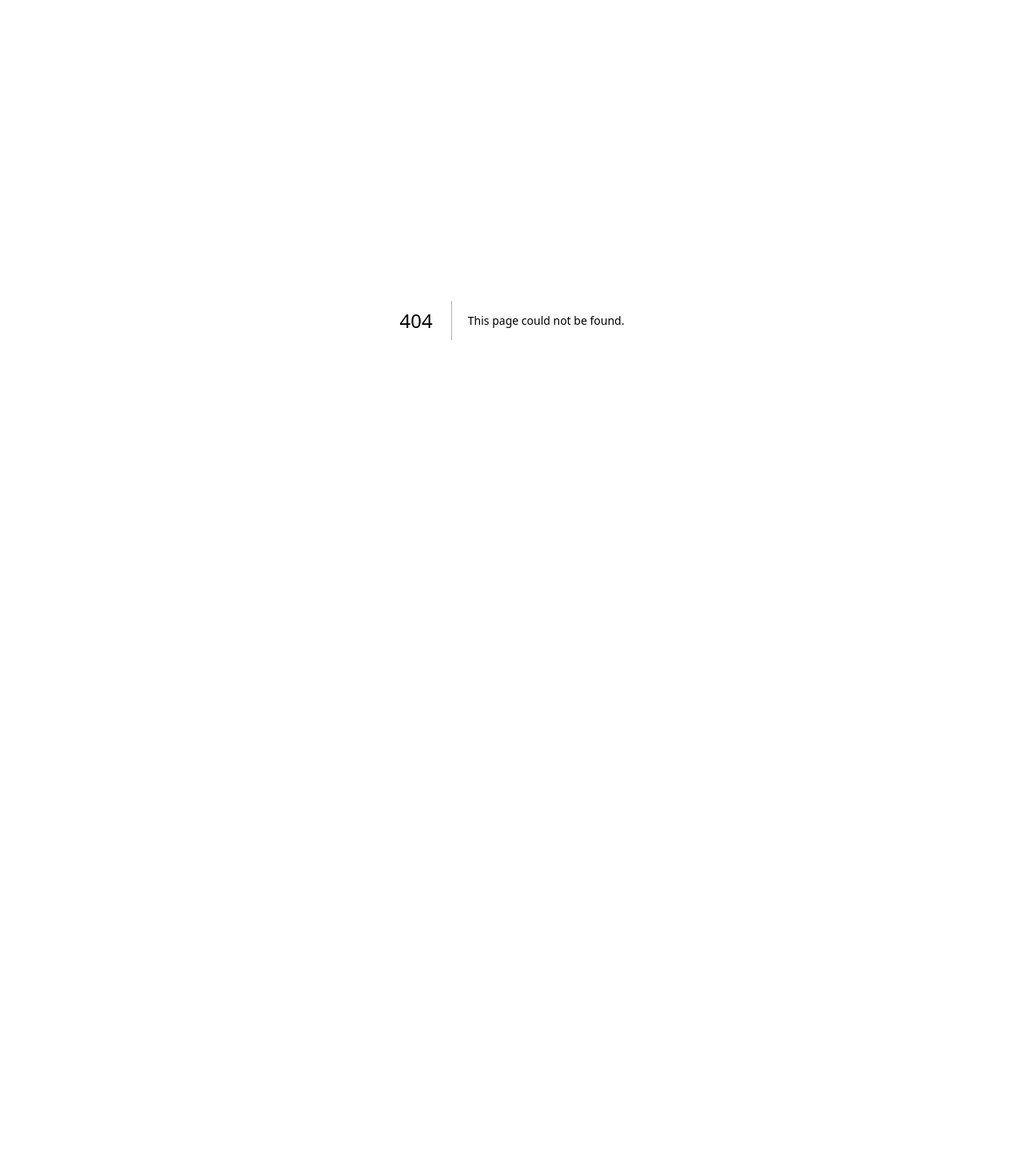
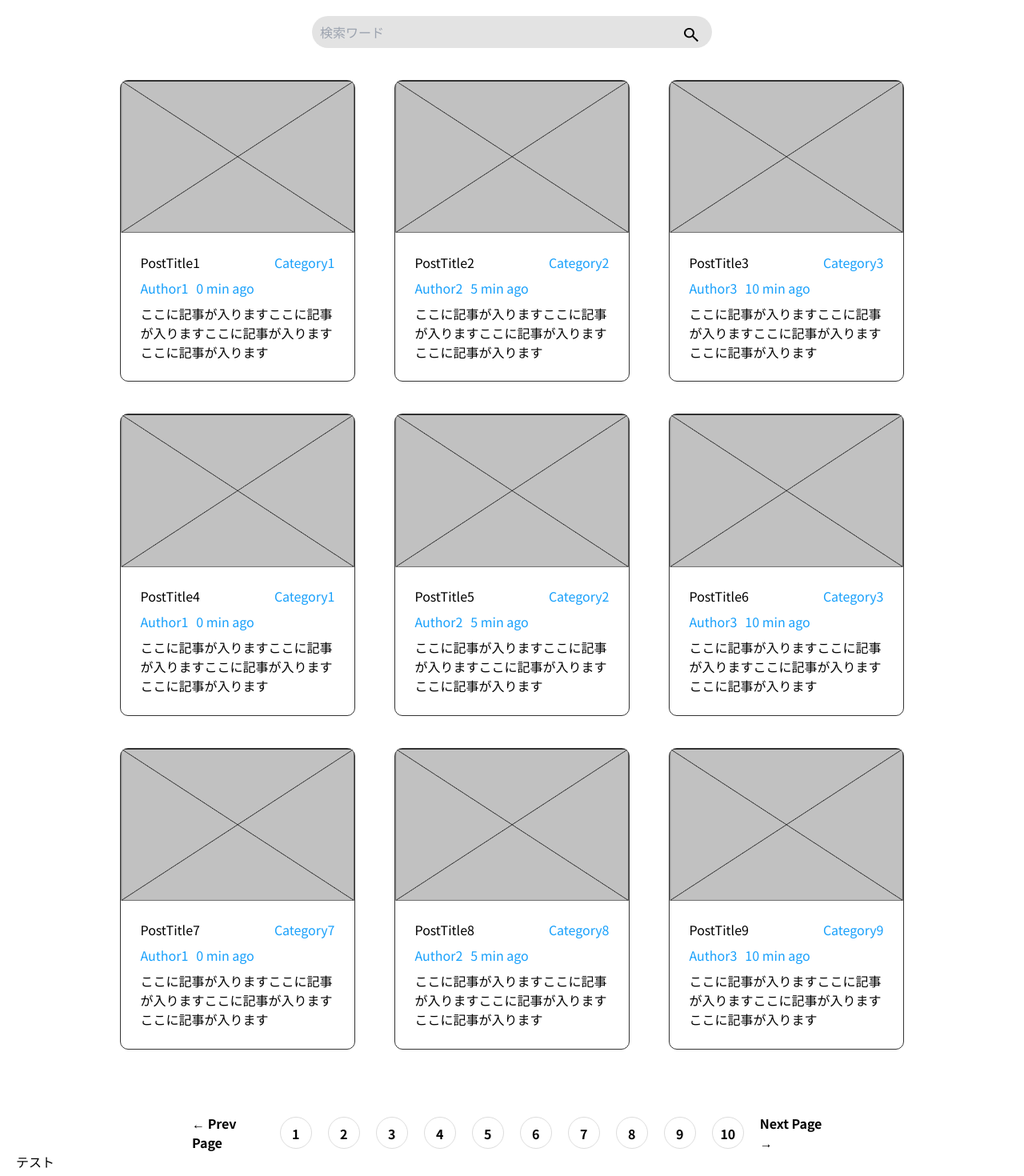
Before and after one commit to RyogoIimura/techblog, a Next.js app: page /home in a window 1280 px wide. Before the commit this address had no page. Shown: the top 1470 px of the page at 80% size. Before the commit the page ends 800 px from the top, so only its background shows below. Built offline with nearby package versions, Linux system fonts and the light colour scheme.

Commit message:
mainからpull時にエラーが多発したので、新しいブランチを切り直して作り直しました

```diff
--- /dev/null
+++ b/app/home/home.module.css
@@ -0,0 +1,175 @@
+.main {
+  padding: 20px;
+}
+
+@media screen and (max-width:767px){
+  .main {
+    padding: 16px;
+  }
+}
+
+.txtBlue{
+  color: #18A0FB;
+}
+
+.container {
+  max-width: 980px;
+  margin: 0 auto;
+}
+
+/* 検索バー */
+.searchBox {
+  display: block;
+  margin: 0 auto;
+  position: relative;
+  display: flex;
+  width: 100%;
+  margin-bottom: 40px;
+  height: 40px;
+  max-width: 500px;
+}
+
+.searchBox input[type="text"] {
+  flex-grow: 1;
+  padding: 0.7rem 0 0.7rem 0.8rem;
+  background-color: rgba(197, 197, 197, 0.48);
+  border-radius: 40px;
+  border: none;
+  padding: 2px;
+  padding-left: 10px;
+}
+
+@media screen and (max-width:767px){
+  .searchBox input {
+    max-width: 200px;
+  }
+}
+
+.searchBox button {
+  position: absolute;
+  top: -0.05rem;
+  right: 0;
+  cursor: pointer;
+  padding: .8rem .9rem .8rem .8rem;
+  border: none;
+  background: none;
+  color: #333;
+  font-size: 1rem;
+  transition: 0.5s;
+}
+
+.searchBox input:focus {
+  outline: 0;
+}
+
+.searchBox button:hover {
+  color: #4eadb8;
+  transform: scale(1.2);
+}
+
+/* 記事一覧 */
+.postWrap {
+  display: flex;
+  justify-content: space-between;
+  /* gap: 30px; */
+  margin-bottom: 40px;
+  flex-wrap: wrap;
+}
+
+@media screen and (max-width:768px) {
+  .postWrap {
+    /* display: block; */
+    margin: 0 auto;
+  }
+}
+
+.postItem {
+  border: 1px solid #333;
+  border-radius: 10px;
+  width: 30%;
+  max-width: 400px;
+  margin-bottom: 40px;
+}
+
+.postItem .title {
+  display: flex;
+  justify-content: space-between;
+  margin-bottom: 8px;
+}
+
+.postItem .status {
+  display: flex;
+  gap: 10px;
+  margin-bottom: 8px;
+}
+
+@media screen and (max-width:768px){
+  .postItem {
+    width: 40%;
+  }
+}
+
+@media screen and (max-width:420px){
+  .postWrap {
+    display: block;
+  }
+  .postItem {
+    width: 100%;
+    margin-bottom: 40px;
+  }
+}
+
+.postItem_inner {
+  padding: 24.5px;
+}
+
+.pageNation {
+  max-width: 800px;
+  display: flex;
+  margin: 0 auto;
+  justify-content: space-between;
+  align-items: center;
+  gap: 20px;
+}
+
+.pc_only {
+  display: block;
+}
+@media screen and (max-width:768px){
+  .pc_only {
+    display: none;
+  }
+}
+
+/* ページネーション */
+.pageNation .pageNation_prev,
+.pageNation .pageNation_next {
+  font-weight: bold;
+}
+
+.pageNum {
+  display: flex;
+  justify-content: space-between;
+  gap: 15px;
+}
+
+.pageNum .num {
+  font-size: 16px;
+  width: 40px;
+  line-height: 40px;
+  height: 40px;
+  border-radius: 50%;
+  background-color: white;
+  font-weight: bold;
+  border: 1px solid rgba(221, 221, 221, 1);
+}
+
+.pageNum .num.active {
+  background-color: #333;
+  color: #fff;
+}
+
+.pageNum .num a {
+  display: block;
+  text-align: center;
+}
--- /dev/null
+++ b/app/home/page.tsx
@@ -0,0 +1,92 @@
+import React from 'react'
+import styles from "./home.module.css";
+import Image from 'next/image'
+import dummy from '/public/images/dummy.png'
+import searchIcon from "/public//images//search_icon.svg"
+
+type Props = {
+  number: number[]
+}
+
+const Page = () => {
+
+  const testArray = [
+    { title: "PostTitle1", category: "Category1", author: "Author1", time: "0 min ago", description: "ここに記事が入りますここに記事が入りますここに記事が入りますここに記事が入ります" },
+  { title: "PostTitle2", category: "Category2", author: "Author2", time: "5 min ago", description: "ここに記事が入りますここに記事が入りますここに記事が入りますここに記事が入ります" },
+    { title: "PostTitle3", category: "Category3", author: "Author3", time: "10 min ago", description: "ここに記事が入りますここに記事が入りますここに記事が入りますここに記事が入ります" },
+    { title: "PostTitle4", category: "Category1", author: "Author1", time: "0 min ago", description: "ここに記事が入りますここに記事が入りますここに記事が入りますここに記事が入ります" },
+    { title: "PostTitle5", category: "Category2", author: "Author2", time: "5 min ago", description: "ここに記事が入りますここに記事が入りますここに記事が入りますここに記事が入ります" },
+    { title: "PostTitle6", category: "Category3", author: "Author3", time: "10 min ago", description: "ここに記事が入りますここに記事が入りますここに記事が入りますここに記事が入ります" },
+    { title: "PostTitle7", category: "Category7", author: "Author1", time: "0 min ago", description: "ここに記事が入りますここに記事が入りますここに記事が入りますここに記事が入ります" },
+    { title: "PostTitle8", category: "Category8", author: "Author2", time: "5 min ago", description: "ここに記事が入りますここに記事が入りますここに記事が入りますここに記事が入ります" },
+    { title: "PostTitle9", category: "Category9", author: "Author3", time: "10 min ago", description: "ここに記事が入りますここに記事が入りますここに記事が入りますここに記事が入ります" },
+  ];
+
+  const pageNum = [1, 2, 3, 4, 5, 6, 7, 8, 9, 10]
+
+
+  return (
+    <>
+      <main className={styles.main}>
+        <div className={styles.searchBox}>
+          <input type="text" placeholder="検索ワード" />
+          <button type="submit">
+            {/* <i className={styles.fa-search}></i> */}
+            <Image src={searchIcon} width={24} height={24} alt='' />
+          </button>
+        </div>
+
+        <div className={styles.container}>
+          <ul className={styles.postWrap}>
+
+
+            {testArray.map((item, index) => (
+              <li key={index} className={styles.postItem}>
+                <a href="">
+                  <Image src={dummy} width={467} height={304} alt="" />
+                  <div className={styles.postItem_inner}>
+                    <div className={`${styles.title} mb-8`}>
+                      <h3>{item.title}</h3>
+                      <p className={styles.txtBlue}>{item.category}</p>
+                    </div>
+                    <div className={styles.status}>
+                      <p className={styles.txtBlue}>{item.author}</p>
+                      <p className={`${styles.time} ${styles.txtBlue}`}>{item.time}</p>
+                    </div>
+                    <p className="description">
+                      {item.description}
+                    </p>
+                  </div>
+                </a>
+              </li>
+            ))}
+          </ul>
+          <div className={styles.pageNation}>
+
+            <a href="" className={styles.pageNation_prev}>
+              <p>← Prev Page</p>
+            </a>
+            <div className={styles.pageNum}>
+              <div className={styles.pageNation}>
+                {pageNum.map((num, index) => (
+                  <div key={index} className={styles.num}>
+                    <a href={`/?page=${num}`}>{num}</a>
+                  </div>
+                ))}
+              </div>
+            </div>
+            <a href="" className={styles.pageNation_next}>
+              <p>Next Page →</p>
+            </a>
+          </div>
+        </div>
+
+        <p className="mb-20">テスト</p>
+
+      </main>
+
+    </>
+  )
+}
+
+export default Page
```
Also changed, not shown: public/images/dummy.png (added), public/images/search_icon.svg (added).
